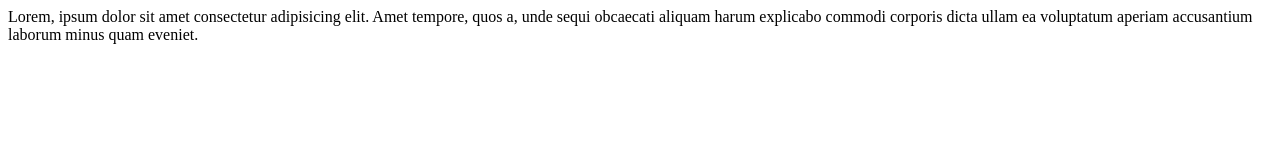
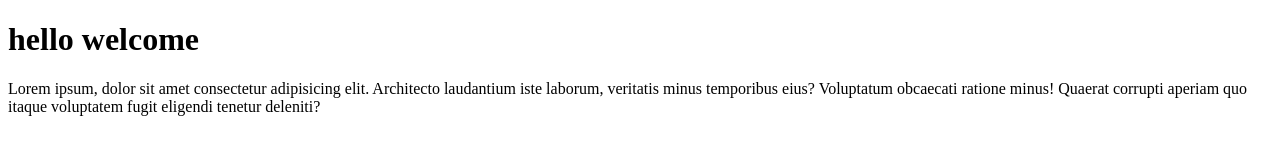
Before and after one commit to Ro-sh10/sample, a plain HTML site: page index.html in a window 1280 px wide. Drawn offline with Linux system fonts and the light colour scheme.

Commit message:
added para

```diff
--- a/index.html
+++ b/index.html
@@ -6,7 +6,11 @@
     <title>Document</title>
 </head>
 <body>
-    Lorem, ipsum dolor sit amet consectetur adipisicing elit. Amet tempore, quos a, unde sequi obcaecati aliquam harum explicabo commodi corporis dicta ullam ea voluptatum aperiam accusantium laborum minus quam eveniet.
+    <h1>hello welcome</h1>
+    <p>
+        Lorem ipsum, dolor sit amet consectetur adipisicing elit. Architecto laudantium iste laborum, veritatis minus temporibus eius? Voluptatum obcaecati ratione minus! Quaerat corrupti aperiam quo itaque voluptatem fugit eligendi tenetur deleniti?
+
+    </p>
 
 </body>
 </html>
```
